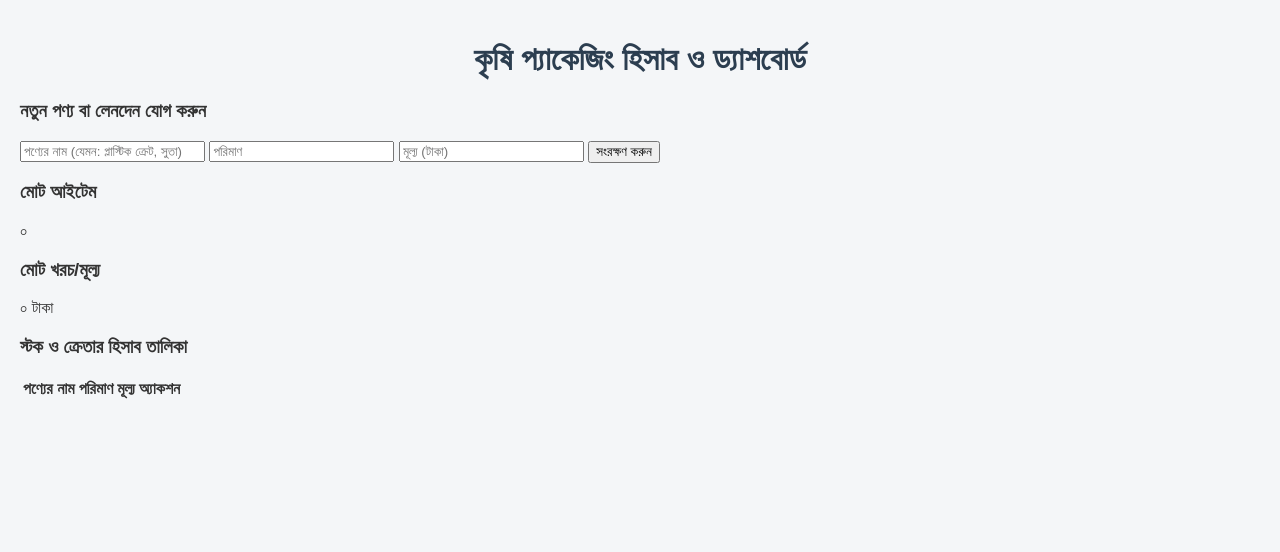
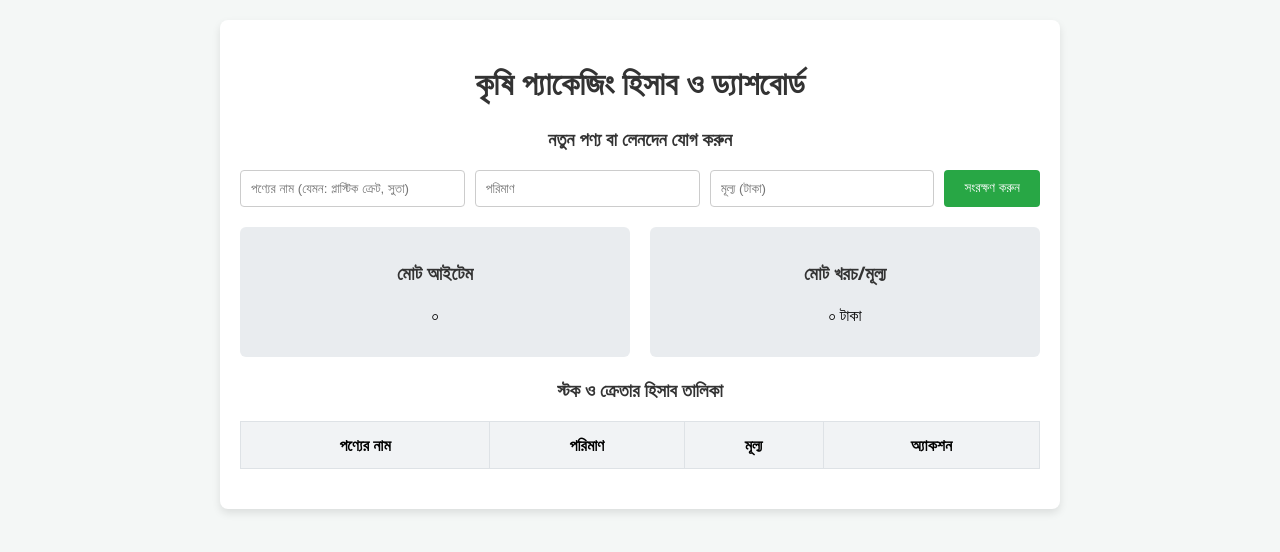
Before and after one commit to mdroufbd11-blip/Business, a plain HTML site: page index.html in a window 1280 px wide. Drawn offline with Linux system fonts and the light colour scheme.

Commit message:
Update style.css

```diff
--- a/style.css
+++ b/style.css
@@ -1,21 +1,96 @@
 body {
-    font-family: Arial, sans-serif;
-    background-color: #f4f6f8;
+    font-family: 'Segoe UI', Tahoma, Geneva, Verdana, sans-serif;
+    background-color: #f4f7f6;
     margin: 0;
     padding: 20px;
+    direction: ltr;
+}
+
+.container {
+    max-width: 800px;
+    margin: auto;
+    background: white;
+    padding: 20px;
+    border-radius: 8px;
+    box-shadow: 0 4px 8px rgba(0,0,0,0.1);
+}
+
+h1, h3 {
+    text-align: center;
     color: #333;
 }
 
-h1 {
-    color: #2c3e50;
+.form-section, .dashboard-stats, .table-section {
+    margin-bottom: 20px;
+}
+
+.form-section form {
+    display: flex;
+    gap: 10px;
+    flex-wrap: wrap;
+}
+
+.form-section input {
+    flex: 1;
+    padding: 10px;
+    border: 1px solid #ccc;
+    border-radius: 4px;
+}
+
+.form-section button {
+    padding: 10px 20px;
+    background-color: #28a745;
+    color: white;
+    border: none;
+    border-radius: 4px;
+    cursor: pointer;
+}
+
+.form-section button:hover {
+    background-color: #218838;
+}
+
+.dashboard-stats {
+    display: flex;
+    gap: 20px;
+}
+
+.stat-card {
+    flex: 1;
+    background: #e9ecef;
+    padding: 15px;
+    border-radius: 6px;
     text-align: center;
 }
 
-#app {
-    max-width: 800px;
-    margin: 0 auto;
-    background: #ffffff;
-    padding: 20px;
-    border-radius: 8px;
-    box-shadow: 0 4px 6px rgba(0, 0, 0, 0.1);
+table {
+    width: 100%;
+    border-collapse: collapse;
+    margin-top: 10px;
 }
+
+table, th, td {
+    border: 1px solid #dee2e6;
+}
+
+th, td {
+    padding: 12px;
+    text-align: center;
+}
+
+th {
+    background-color: #f1f3f5;
+}
+
+.delete-btn {
+    background-color: #dc3545;
+    color: white;
+    border: none;
+    padding: 5px 10px;
+    border-radius: 4px;
+    cursor: pointer;
+}
+
+.delete-btn:hover {
+    background-color: #c82333;
+}
```
